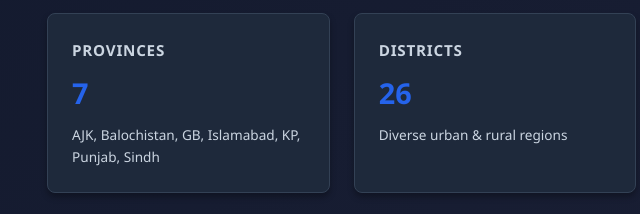
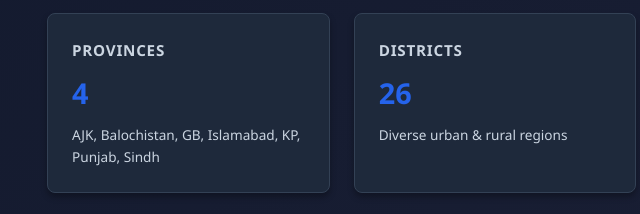
Before and after one commit to MBS0092/Covid-19-Dashboard, a plain HTML site: page index.html in a window 1280 px wide. Shown: the part 1065-1279 px from the top of the page, 305-945 px from the left. Drawn offline with nearby package versions, Linux system fonts and the light colour scheme.

Commit message:
new changes

```diff
--- a/index.html
+++ b/index.html
@@ -666,7 +666,7 @@
                     <div class="grid">
                         <div class="card">
                             <h3>Provinces</h3>
-                            <div class="value">7</div>
+                            <div class="value">4</div>
                             <div class="unit">AJK, Balochistan, GB, Islamabad, KP, Punjab, Sindh</div>
                         </div>
                         <div class="card">
```
